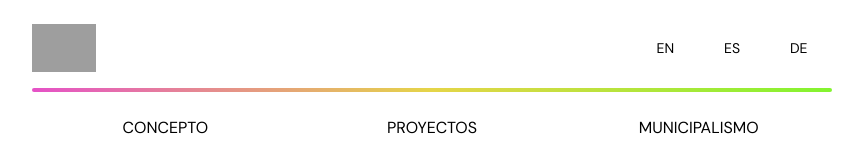
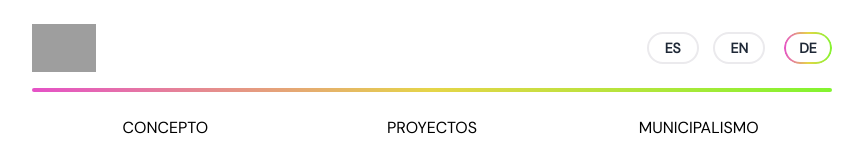
Before and after one commit to protovladyts/ciudades-de-cuidado, a Next.js app: page /concept in a window 1280 px wide. Shown: the top 160 px of the page, without its empty margins (208-1071 px from the left). Built offline with nearby package versions, Linux system fonts and the light colour scheme; grey boxes are pictures that could not be loaded; a web font is replaced by a local one.

Commit message:
fix locales

```diff
--- a/app/api/wordpress/services/fetchLocalizedPage.ts
+++ b/app/api/wordpress/services/fetchLocalizedPage.ts
@@ -1,10 +1,11 @@
+import { Language } from '@/app/types';
 import { fetchFromApi } from '../../helpers/fetchFromApi';
 import { mapLocalizedData } from '../mappers/mapLocalizedData';
 import { AcfResponse } from '../types/AcfResponse';
 
 export async function fetchLocalizedPage(
   slug: string,
-  language: 'es' | 'en' | 'de'
+  language: Language
 ) {
   // eslint-disable-next-line @typescript-eslint/no-explicit-any
   const [page] = await fetchFromApi<any[]>(
--- a/app/components/LanguageSelector.tsx
+++ b/app/components/LanguageSelector.tsx
@@ -1,18 +1,18 @@
-import { useState } from 'react'
-
 interface LanguageButtonProps {
   code: string
   isSelected: boolean
   onClick: () => void
 }
 
-function GradientBorderButton({ children, isSelected, onClick }: {
-  children: React.ReactNode
-  isSelected: boolean
-  onClick: () => void
+function GradientBorderButton({
+  children,
+  isSelected,
+  onClick,
+}: {
+  children: React.ReactNode;
+  isSelected: boolean;
+  onClick: () => void;
 }) {
-  const [isHovered, setIsHovered] = useState(false)
-
   return (
     <button
       className={`
@@ -20,15 +20,17 @@ function GradientBorderButton({ children, isSelected, onClick }: {
         w-8 h-8
         rounded-full
         transition-all duration-300 ease-in-out
-        ${isSelected || isHovered ? 'border-transparent' : 'border-2 border-[#EBEAED]'}
+        ${
+          isSelected
+            ? "border-transparent"
+            : "border-2 border-[#EBEAED]"
+        }
         text-gray-800
         overflow-hidden
         flex items-center justify-center
         lg:px-6
         px-2
       `}
-      onMouseEnter={() => setIsHovered(true)}
-      onMouseLeave={() => setIsHovered(false)}
       onClick={onClick}
     >
       <span className="relative z-10 text-sm font-semibold">{children}</span>
@@ -38,7 +40,7 @@ function GradientBorderButton({ children, isSelected, onClick }: {
           rounded-full
           transition-opacity duration-300 ease-in-out
           bg-gradient-to-r from-[#E551C7] via-[#D47C45] via-[#E5D548] to-[#83F42F]
-          ${isSelected ? 'opacity-100' : isHovered ? 'opacity-100' : 'opacity-0'}
+          ${isSelected ? "opacity-100" : "opacity-0"}
         `}
       />
       <span
@@ -47,11 +49,11 @@ function GradientBorderButton({ children, isSelected, onClick }: {
           rounded-full
           bg-white
           transition-all duration-300 ease-in-out
-          ${isSelected || isHovered ? 'opacity-100' : 'opacity-0'}
+          ${isSelected ? "opacity-100" : "opacity-0"}
         `}
       />
     </button>
-  )
+  );
 }
 
 function LanguageButton({ code, isSelected, onClick }: LanguageButtonProps) {
@@ -62,21 +64,29 @@ function LanguageButton({ code, isSelected, onClick }: LanguageButtonProps) {
   )
 }
 
-export function LanguageSelector({className}:{className?:string}) {
-  const [selectedLanguage, setSelectedLanguage] = useState('ES')
-
-  const languages = ['ES', 'EN', 'DE']
+export function LanguageSelector({
+  className,
+  selectedLanguage,
+  onLanguageChange,
+}: {
+  className?: string;
+  selectedLanguage: "ES" | "EN" | "DE";
+  onLanguageChange: (language: "ES" | "EN" | "DE") => void;
+}) {
+  const languages: Array<"ES" | "EN" | "DE"> = ["ES", "EN", "DE"];
 
   return (
-    <div className={`flex space-x-2 justify-items-end items-center ${className}`}>
+    <div
+      className={`flex space-x-2 justify-items-end items-center ${className}`}
+    >
       {languages.map((lang) => (
         <LanguageButton
           key={lang}
           code={lang}
           isSelected={selectedLanguage === lang}
-          onClick={() => setSelectedLanguage(lang)}
+          onClick={() => onLanguageChange(lang)}
         />
       ))}
     </div>
-  )
+  );
 }
--- a/app/components/Navbar.tsx
+++ b/app/components/Navbar.tsx
@@ -4,7 +4,7 @@ import { basicFont } from "../config";
 import { Image } from "./Image";
 import { Divider } from "./Divider";
 import { GradientUnderlineButton } from "./Gradient/GradientUnderlineButton";
-import { getLanguageUrl } from "../utils/getLanguageUrl"; // Nueva función para obtener URL por idioma
+import { LanguageSelector } from "./LanguageSelector";
 
 const ReferenceButtons = () => {
   return (
@@ -34,37 +34,15 @@ const ReferenceButtons = () => {
   );
 };
 
-const LanguageSelector = ({ className }: { className?: string }) => {
-  const handleLanguageChange = (language: "es" | "de" | "en") => {
-    const url = getLanguageUrl(language); // Obtén la URL del idioma
-    window.location.href = url; // Redirige al dominio correspondiente
+export function Navbar({ language }: { language: "es" | "de" | "en" }) {
+  const handleLanguageChange = (lang: "ES" | "EN" | "DE") => {
+    const languageMap: Record<string, string> = {
+      ES: "https://ciudades-de-cuidado.org",
+      DE: "https://sorgende-staedte.org",
+      EN: "https://caring-cities.org",
+    };
+    window.location.href = languageMap[lang]; // Redirigir al dominio correspondiente
   };
-
-  return (
-    <div className={className}>
-      <button
-        className="text-sm px-2 py-1"
-        onClick={() => handleLanguageChange("en")}
-      >
-        EN
-      </button>
-      <button
-        className="text-sm px-2 py-1"
-        onClick={() => handleLanguageChange("es")}
-      >
-        ES
-      </button>
-      <button
-        className="text-sm px-2 py-1"
-        onClick={() => handleLanguageChange("de")}
-      >
-        DE
-      </button>
-    </div>
-  );
-};
-
-export function Navbar() {
   return (
     <nav
       className={`absolute top-0 z-50 w-full py-4 px-8 lg:px-16 xl:px-60 text-sm lg:text-xl text-center  ${basicFont.className}`}
@@ -79,7 +57,11 @@ export function Navbar() {
             />
           </Link>
         </div>
-        <LanguageSelector className="min-[2500px]:col-span-1 2xl:col-span-2 xl:col-span-3 lg:col-span-4 md:col-span-2 sm:col-span-2 col-span-6 grid grid-cols-3" />
+        <LanguageSelector
+          selectedLanguage={language.toUpperCase() as "ES" | "EN" | "DE"}
+          onLanguageChange={handleLanguageChange}
+          className="min-[2500px]:col-span-1 2xl:col-span-2 xl:col-span-3 lg:col-span-4 md:col-span-2 sm:col-span-2 col-span-6 grid grid-cols-3"
+        />
       </div>
 
       <div className="w-full py-2">
--- a/app/config.ts
+++ b/app/config.ts
@@ -1,4 +1,6 @@
 import { Unbounded, Roboto_Condensed, DM_Sans } from "@next/font/google";
+import type { Metadata } from "next";
+import { Language } from "./types";
 
 export const titleFont = Unbounded({
   weight: ["400", "500", "600","700"],
@@ -14,3 +16,94 @@ export const basicFont = DM_Sans({
   weight: "400",
   subsets: ["latin"],
 });
+
+export const SITE_LOCALE = (() => {
+  const envLocale = process.env.LOCALE?.toLowerCase();
+
+  // Lista de idiomas permitidos
+  const validLocales: Language[] = ['es', 'en', 'de'];
+
+  // Verifica si el valor de entorno es válido
+  if (validLocales.includes(envLocale as Language)) {
+    return envLocale as Language; // Type assertion segura
+  }
+
+  // Retorna un idioma predeterminado si el valor no es válido
+  return 'es';
+})();
+
+
+const metadataByLanguage: Record<string, Metadata> = {
+  es: {
+    title: "Ciudades de Cuidado",
+    description: "Estrategias para la socialización feminista",
+    icons: {
+      icon: ["/favicon.ico"],
+    },
+    openGraph: {
+      type: "website",
+      locale: "es_AR",
+      siteName: "Ciudades de Cuidado",
+      url: "https://ciudades-de-cuidado.org",
+      title: "Ciudades de Cuidado",
+      description: "Estrategias para la socialización feminista",
+      images: [
+        {
+          url: "https://ciudades-de-cuidado.org/background.png",
+          width: 1200,
+          height: 630,
+          alt: "Ciudades de Cuidado",
+        },
+      ],
+    },
+  },
+  en: {
+    title: "Caring Cities",
+    description: "Strategies for feminist socialization",
+    icons: {
+      icon: ["/favicon.ico"],
+    },
+    openGraph: {
+      type: "website",
+      locale: "en_US",
+      siteName: "Caring Cities",
+      url: "https://caring-cities.org",
+      title: "Caring Cities",
+      description: "Strategies for feminist socialization",
+      images: [
+        {
+          url: "https://caring-cities.org/background.png",
+          width: 1200,
+          height: 630,
+          alt: "Caring Cities",
+        },
+      ],
+    },
+  },
+  de: {
+    title: "Sorgende Städte",
+    description: "Strategien für feministisches Vergesellschaften",
+    icons: {
+      icon: ["/favicon.ico"],
+    },
+    openGraph: {
+      type: "website",
+      locale: "de_DE",
+      siteName: "Sorgende Städte",
+      url: "https://sorgende-staedte.org",
+      title: "Sorgende Städte",
+      description: "Strategien für feministisches Vergesellschaften",
+      images: [
+        {
+          url: "https://sorgende-staedte.org/background.png",
+          width: 1200,
+          height: 630,
+          alt: "Sorgende Städte",
+        },
+      ],
+    },
+  },
+};
+
+// Seleccionar metadata basada en el idioma actual
+export const metadata: Metadata = metadataByLanguage[SITE_LOCALE] || metadataByLanguage.es;
--- a/app/layout.tsx
+++ b/app/layout.tsx
@@ -1,45 +1,25 @@
 import type { Metadata } from "next";
 import "./globals.css";
-import { Navbar, Footer  } from "./components/";
+import { Navbar, Footer } from "./components/";
 import Head from "next/head";
+import { metadata as localizedMetadata, SITE_LOCALE } from "./config";
 
-
-export const metadata: Metadata = {
-  title: "Ciudades de Cuidado",
-  description: "Ciudades de Cuidado",
-  icons: {
-    icon: ["/favicon.ico"]
-  },
-  openGraph: {
-    type: "website",
-    locale: "es_AR",
-    siteName: "Ciudades de Cuidado",
-    url: "https://ciudadesdecuidado.com",
-    title: "Ciudades de Cuidado",
-    description: "Ciudades de Cuidado",
-    images: [
-      {
-        url: "https://ciudadesdecuidado.com/background.png",
-        width: 1200,
-        height: 630,
-        alt: "Ciudades de cuidado",
-      },
-    ],
-  },
-};
+export const metadata: Metadata = localizedMetadata;
 
 export default function RootLayout({
   children,
-}: Readonly<{
+}: {
   children: React.ReactNode;
-}>) {
+}) {
+  const language = SITE_LOCALE;
+
   return (
-    <html lang="en" className="scroll-smooth">
+    <html lang={language} className="scroll-smooth">
       <Head>
         <link rel="icon" href="/favicon.ico" sizes="any" />
       </Head>
       <body>
-        <Navbar />
+        <Navbar language={language} />
         {children}
         <Footer />
       </body>
--- a/app/page.tsx
+++ b/app/page.tsx
@@ -1,9 +1,13 @@
 import { fetchLocalizedPage } from "./api/wordpress/services/fetchLocalizedPage";
 import { sections } from "./sections/home";
+import { SITE_LOCALE } from "./config";
 
 export default async function Home() {
-  const language = 'de'; // Obtén esto dinámicamente según el idioma del sitio
-  const content = await fetchLocalizedPage('home', language);
+  // Detecta el idioma basado en el host
+  const language = SITE_LOCALE
+
+  // Obtén el contenido localizado
+  const content = await fetchLocalizedPage("home", language);
 
   return (
     <main>
--- /dev/null
+++ b/app/types.ts
@@ -0,0 +1 @@
+export type Language = 'es' | 'en' | 'de';
--- a/app/utils/getLanguageUrl.ts
+++ /dev/null
@@ -1,12 +0,0 @@
-export function getLanguageUrl(language: "es" | "de" | "en"): string {
-  switch (language) {
-    case "es":
-      return process.env.NEXT_PUBLIC_URL_ES_SITE || "/";
-    case "de":
-      return process.env.NEXT_PUBLIC_URL_DE_SITE || "/";
-    case "en":
-      return process.env.NEXT_PUBLIC_URL_EN_SITE || "/";
-    default:
-      throw new Error(`Unsupported language: ${language}`);
-  }
-}
--- a/next.config.mjs
+++ b/next.config.mjs
@@ -1,5 +1,4 @@
 /** @type {import('next').NextConfig} */
-const isProduction = process.env.NODE_ENV === 'production';
 
 const nextConfig = {
   images: {
@@ -12,30 +11,6 @@ const nextConfig = {
       },
     ],
   },
-  i18n: {
-    locales: ['es', 'de', 'en'], // Idiomas soportados
-    defaultLocale: 'es', // Idioma predeterminado
-    domains: [
-      {
-        domain: isProduction
-          ? 'ciudades-de-cuidado.org'
-          : 'ciudades-de-cuidado.vercel.app',
-        defaultLocale: 'es',
-      },
-      {
-        domain: isProduction
-          ? 'sorgende-staedte.org'
-          : 'sorgende-staedte.vercel.app',
-        defaultLocale: 'de',
-      },
-      {
-        domain: isProduction
-          ? 'caring-cities.org'
-          : 'caring-cities.vercel.app',
-        defaultLocale: 'en',
-      },
-    ],
-  },
 };
 
 export default nextConfig;
```
Also changed, not shown: 2 other files (tests, documents, lock files or other folders).
